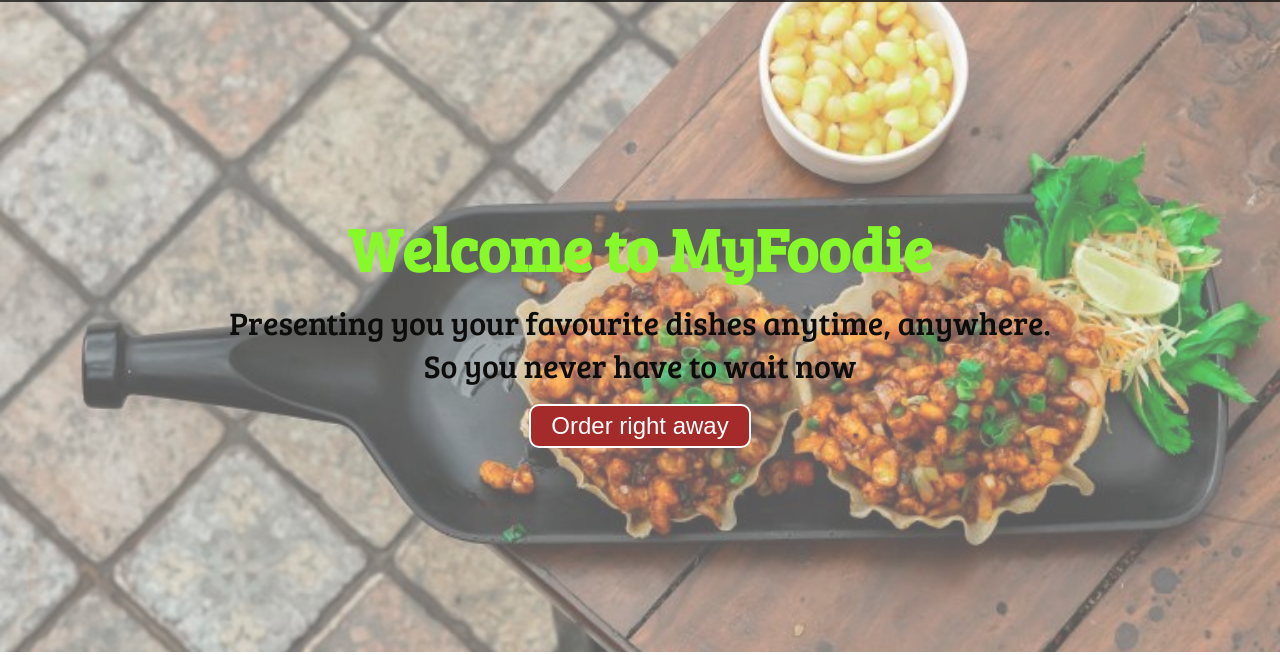
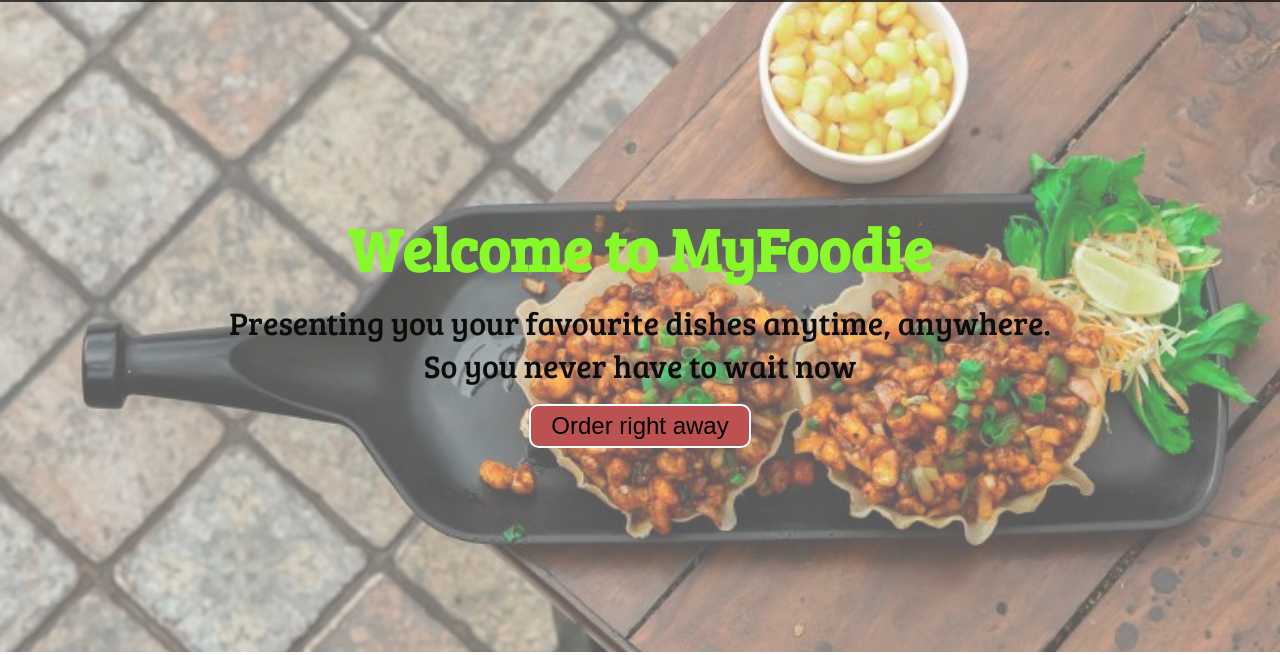
Before and after one commit to SupradhaBhat/Project_FoodDeliveryApp, a plain HTML site: page index.html in a window 1280 px wide. In both pictures the pointer is over the button "Order right away". Shown: the part 98-753 px from the top of the page. Drawn offline with Linux system fonts and the light colour scheme; a web font is replaced by a local one.

Commit message:
added an extra hover formatting in home page

```diff
--- a/css/style.css
+++ b/css/style.css
@@ -104,6 +104,10 @@ html{
     font-size: 2.0rem;
     font-family: 'Bree Serif', serif;
 }
+#home button:hover{
+    color : black;
+    background-color : rgb(188, 81, 81);
+}
 /* Services Section */
 #catalogue{
     margin: 34px;
```
